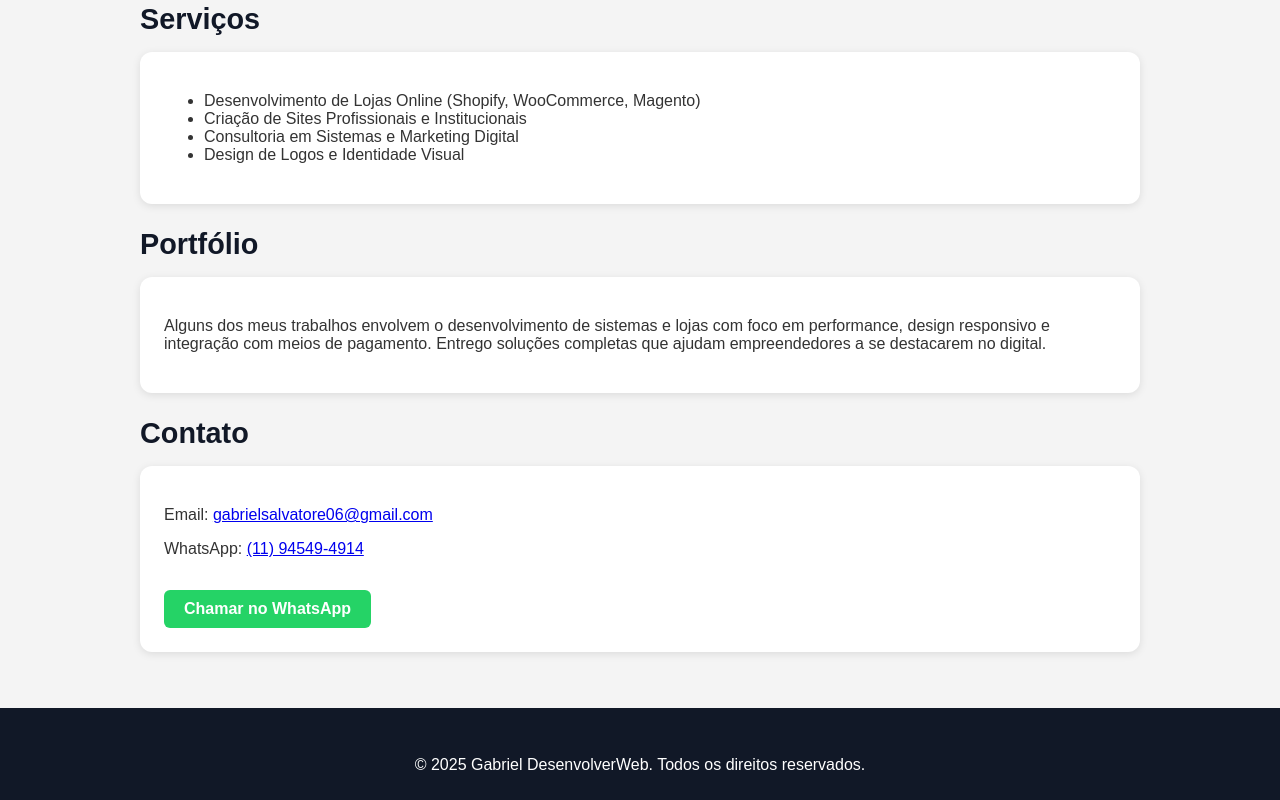
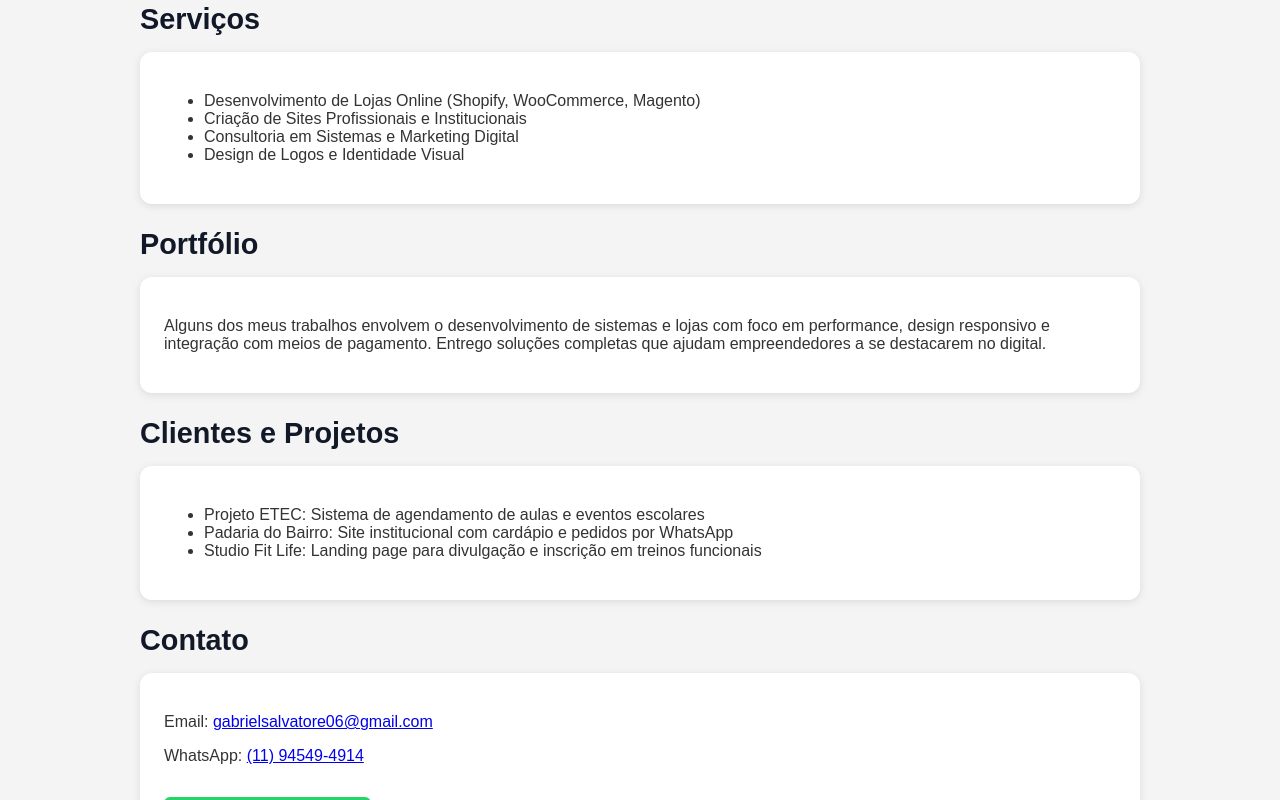
Before and after one commit to GabrielMoura379/Gabs.desenvolverWeb, a plain HTML site: page index.html in a window 1280 px wide. Shown: the part 429-1229 px from the top of the page. Drawn offline with Linux system fonts and the light colour scheme.

Commit message:
Update index.html

```diff
--- a/index.html
+++ b/index.html
@@ -43,6 +43,15 @@
       <p>Alguns dos meus trabalhos envolvem o desenvolvimento de sistemas e lojas com foco em performance, design responsivo e integração com meios de pagamento. Entrego soluções completas que ajudam empreendedores a se destacarem no digital.</p>
     </div>
 
+    <h2 class="section-title">Clientes e Projetos</h2>
+    <div class="card">
+      <ul>
+        <li>Projeto ETEC: Sistema de agendamento de aulas e eventos escolares</li>
+        <li>Padaria do Bairro: Site institucional com cardápio e pedidos por WhatsApp</li>
+        <li>Studio Fit Life: Landing page para divulgação e inscrição em treinos funcionais</li>
+      </ul>
+    </div>
+
     <h2 class="section-title">Contato</h2>
     <div class="card">
       <p>Email: <a href="mailto:gabrielsalvatore06@gmail.com">gabrielsalvatore06@gmail.com</a></p>
```
